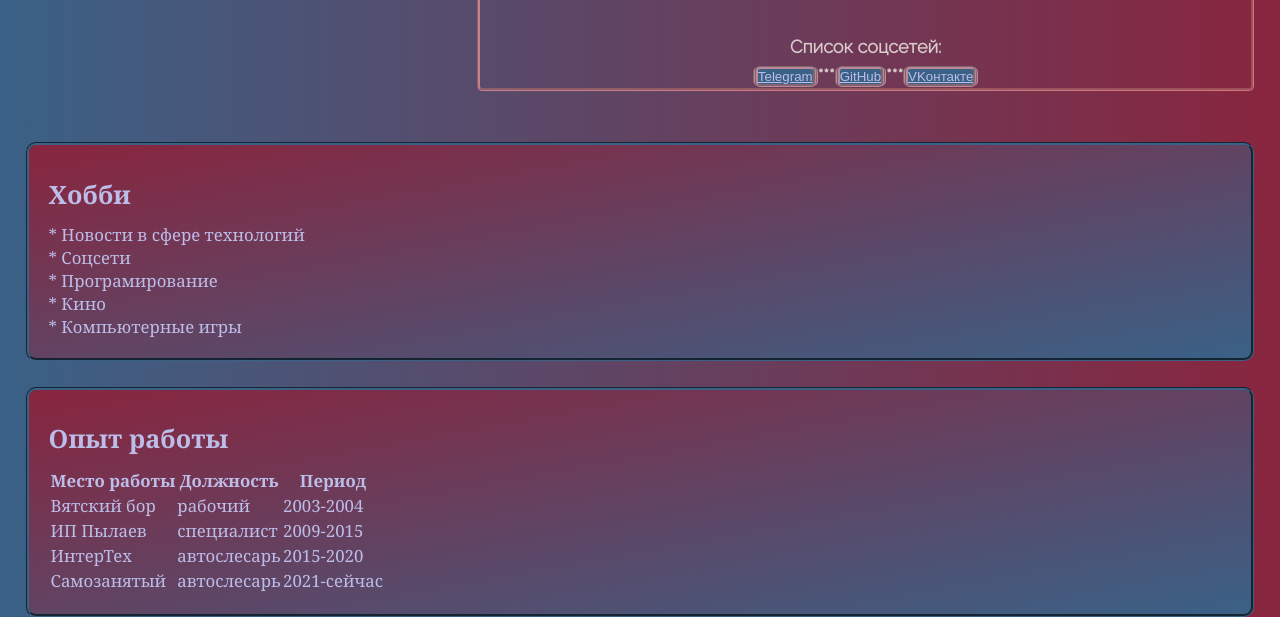
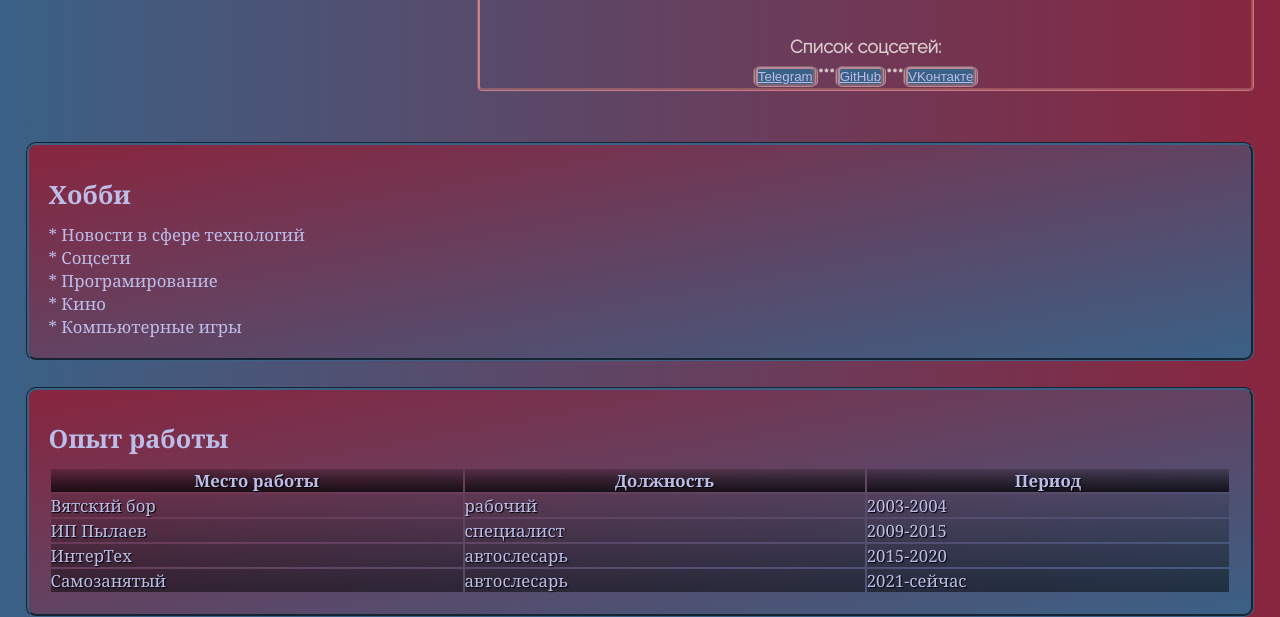
Before and after one commit to Shukik85/From-ResultSchool, a plain HTML site: page index.html in a window 1280 px wide. Shown: the part 384-1001 px from the top of the page. Drawn offline with Linux system fonts and the light colour scheme.

Commit message:
+ table style

```diff
--- a/style.css
+++ b/style.css
@@ -47,6 +47,20 @@ ul {
     list-style-type: '* ';
 }
 
+/* graphics and colors */
+thead th,
+tfoot th,
+tfoot td,
+tbody,
+thead,
+tfoot {
+    width: 5%;
+    background: linear-gradient(to bottom,
+            rgba(0, 0, 0, 0.1),
+            rgba(0, 0, 0, 0.5));
+    color: rgb(189, 189, 233);    text-shadow: 1px 1px 1px black;
+}
+
 .image {
     box-shadow: 0 0 5px black;
     align-self: flex-start;
```
